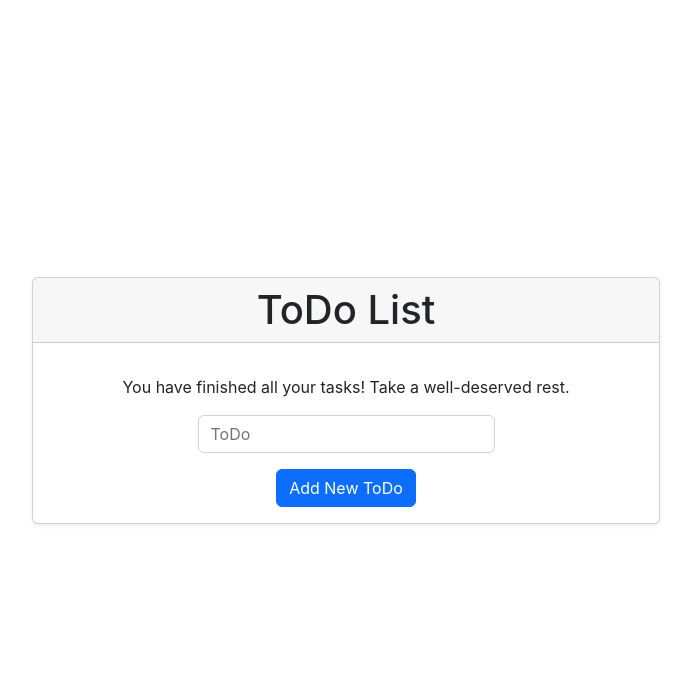
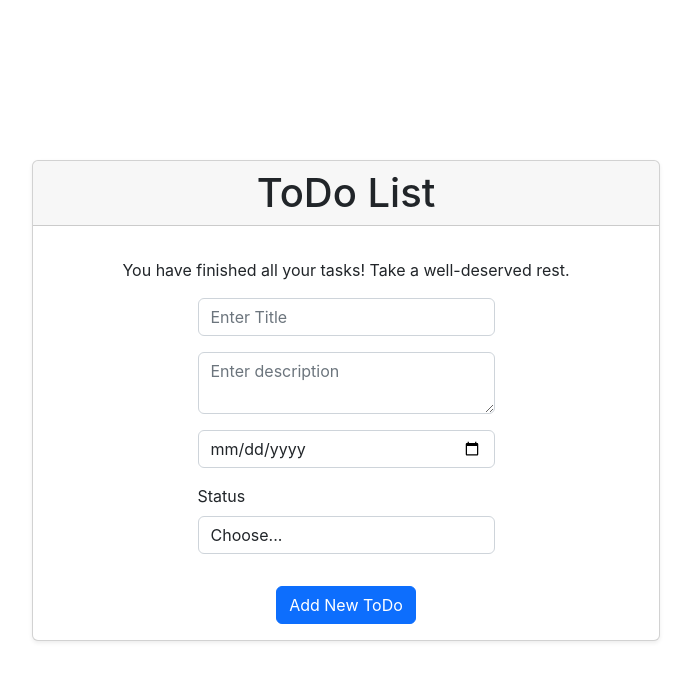
Before and after one commit to KrisztaT/react-todo-list, a React (Create React App) app: page / in a window 1280 px wide. Shown: the top 680 px of the page, without its empty margins (294-985 px from the left). Built offline with nearby package versions, Linux system fonts and the light colour scheme; the HTML template or start-up script is replaced by a standard one.

Commit message:
Form and reducer modified to hanlde todo object

```diff
--- a/src/components/AddNewTodo.js
+++ b/src/components/AddNewTodo.js
@@ -1,28 +1,72 @@
 import { useState } from "react";
-import { Form, Button } from 'react-bootstrap';
+import { Form, Button } from "react-bootstrap";
 
 const AddNewTodo = ({ dispatch }) => {
-  const [newTodo, setNewTodo] = useState("");
+  const [newTodo, setNewTodo] = useState({ title: "", description: "", date: "", status: "" });
 
   const handleSubmit = (e) => {
     e.preventDefault();
-    dispatch({ type: "ADD_TODO", text: newTodo });
-    setNewTodo("");
+    console.log(newTodo);
+    dispatch({
+      type: "ADD_TODO",
+      todo: {
+        title: newTodo.title,
+        description: newTodo.description,
+        date: newTodo.date,
+        status: newTodo.status,
+      },
+    });
+    setNewTodo({ title: "", description: "", date: "", status: "" });
+
   };
 
   return (
     <div className="d-flex justify-content-center align-items-center h-100">
       <Form onSubmit={handleSubmit} className="w-50 mt-3">
-      <Form.Group controlId="todo">
+        <Form.Group className="mb-3">
           <Form.Control
             type="text"
-        value={newTodo}
-        onChange={(e) => setNewTodo(e.target.value)}
-        placeholder="ToDo"
+            value={newTodo.title}
+            onChange={(e) => setNewTodo({ ...newTodo, title: e.target.value })}
+            placeholder="Enter Title"
           />
         </Form.Group>
+        <Form.Group className="mb-3">
+          <Form.Control
+            as="textarea"
+            placeholder="Enter description"
+            value={newTodo.description}
+            onChange={(e) =>
+              setNewTodo({ ...newTodo, description: e.target.value })
+            }
+          />
+        </Form.Group>
+        <Form.Group className="mb-3">
+          <Form.Control
+            type="date"
+            placeholder="Enter due date"
+            value={newTodo.date}
+            onChange={(e) => setNewTodo({ ...newTodo, date: e.target.value })}
+          />
+        </Form.Group>
+        <Form.Group className="mb-3">
+          <Form.Label>Status</Form.Label>
+          <Form.Control
+            as="select"
+            defaultValue="Choose..."
+            value={newTodo.status}
+            onChange={(e) => setNewTodo({ ...newTodo, status: e.target.value })}
+          >
+            <option>Choose...</option>
+            <option>To Do</option>
+            <option>In Progress</option>
+            <option>Done</option>
+          </Form.Control>
+        </Form.Group>
         <div className="d-flex justify-content-center">
-          <Button type="submit" className="mt-3">Add New ToDo</Button>
+          <Button type="submit" className="mt-3">
+            Add New ToDo
+          </Button>
         </div>
       </Form>
     </div>
--- a/src/components/TodoList.js
+++ b/src/components/TodoList.js
@@ -5,6 +5,7 @@ import { Card, Container } from "react-bootstrap";
 
 const TodoList = () => {
   const { todos, dispatch } = useContext(TodoListContext);
+  console.log(todos)
 
   const handleRemoveTodo = (e) => {
     dispatch({ type: "REMOVE_TODO", id: e.target.id });
@@ -21,15 +22,15 @@ const TodoList = () => {
         </Card.Header>
         <Card.Body>
           {todos.length ? (
-            todos.map((todo) => {
+            todos.map((element) => {
               return (
                 <p
-                  id={todo.id}
+                  id={element.todo.id}
                   onClick={handleRemoveTodo}
-                  key={todo.id}
+                  key={element.todo.id}
                   className="mb-2 m-0"
                 >
-                  {todo.text}
+                  {element.todo.title}
                   {/* <div
                       className="btn-group"
                       role="group"
--- a/src/reducers/todosReducer.js
+++ b/src/reducers/todosReducer.js
@@ -1,7 +1,18 @@
 export const todosReducer = (state, action) => {
   switch (action.type) {
     case "ADD_TODO":
-      return [...state, { text: action.text, id: Math.random() + 1 }];
+      return [
+        ...state,
+        {
+          todo: {
+            title: action.todo.title,
+            description: action.todo.description,
+            date: action.todo.date,
+            status: action.todo.status,
+          },
+            id: Math.random() + 1,
+        },
+      ];
     case "REMOVE_TODO":
       return state.filter((todo) => todo.id !== Number(action.id));
     default:
```
Lines whose indentation alone changed are shown as unchanged.
